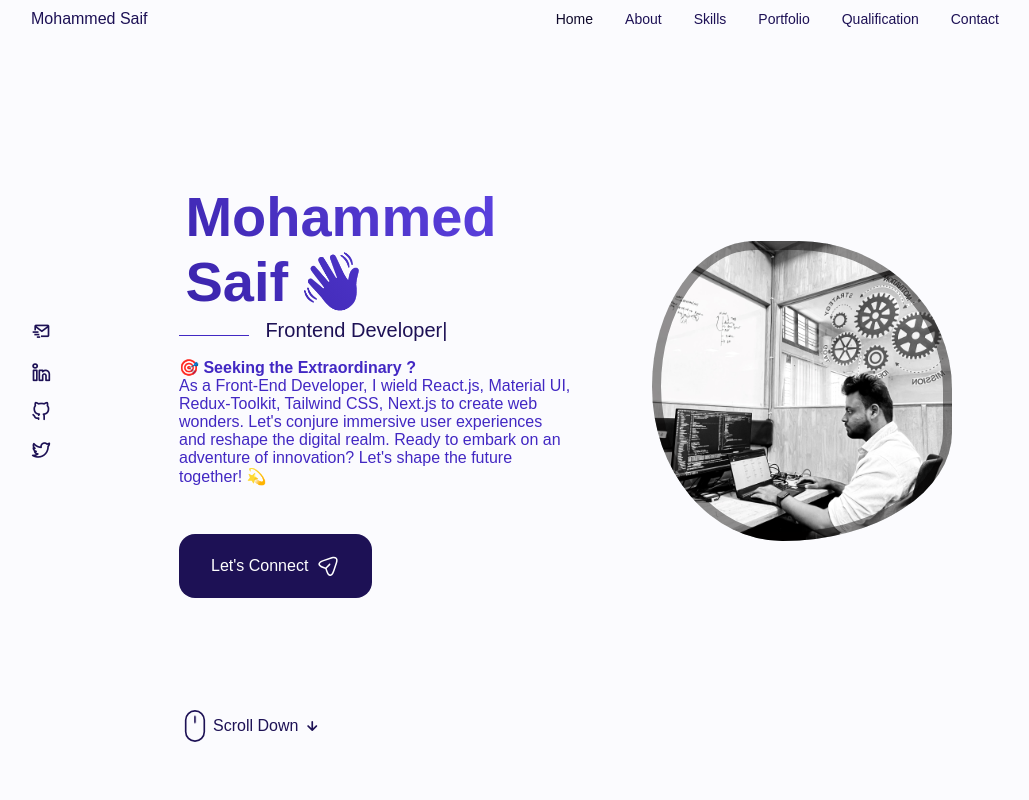
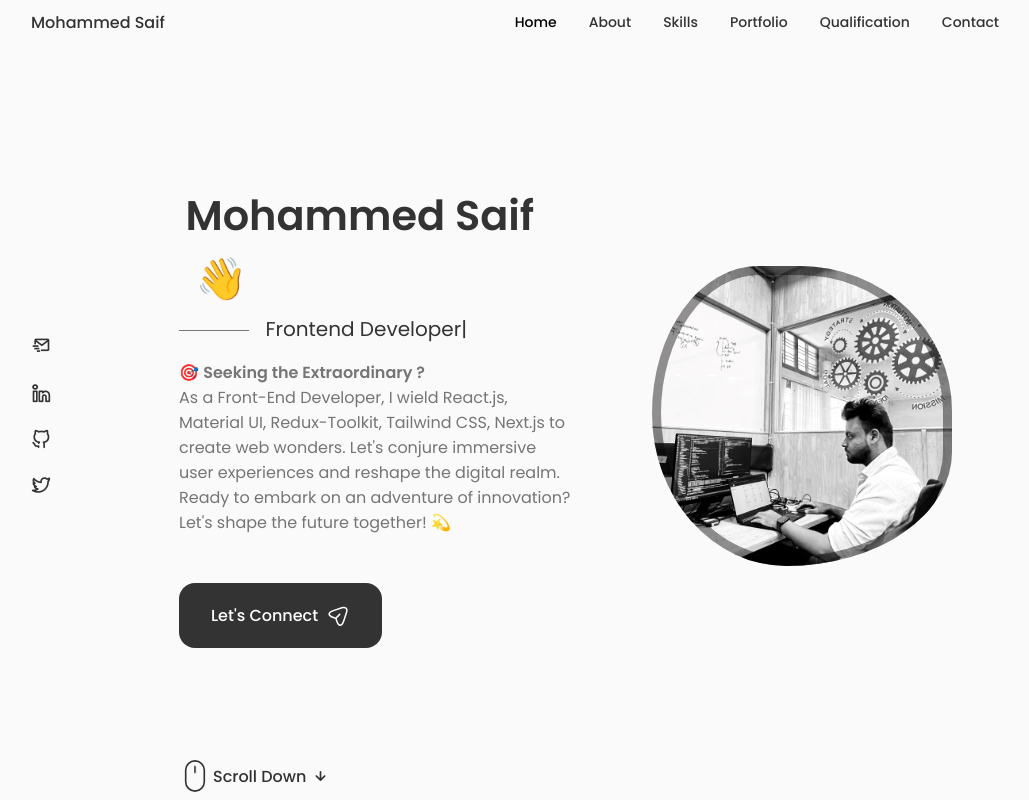
Before and after one commit to mohammedsaif001/portfolioResume, a React (Create React App) app: page / in a window 1280 px wide. Shown: the top 800 px of the page, without its empty margins (125-1154 px from the left). Built offline with nearby package versions, Linux system fonts and the light colour scheme.

Commit message:
Fixing the Color palette

```diff
--- a/src/App.css
+++ b/src/App.css
@@ -1,28 +1,26 @@
+/*=============== GOOGLE FONTS ===============*/
+@import url("https://fonts.googleapis.com/css2?family=Poppins:wght@400;500;600&display=swap");
+
+/*=============== VARIABLES CSS ===============*/
 :root {
   --header-height: 3rem;
 
   /*========== Colors ==========*/
-  /* Change Favorite Color:
-         Purple/Violet: 250
-         Blue: 210
-         Teal: 170
-         Pink: 340
-      */
-    --hue: 250;
-    --sat: 66%;
-    --lig: 75%;
+  /*Color mode HSL(hue, saturation, lightness)*/
+    --hue: 0;
+    --sat: 0%;
   --title-color: hsl(var(--hue), var(--sat), 20%);
-  --title-color-dark: hsl(var(--hue), var(--sat), 10%);
+  --title-color-dark: hsl(var(--hue), var(--sat), 0%);
   --text-color: hsl(var(--hue), var(--sat), 46%);
-  --body-color: hsl(var(--hue), 60%, 99%);
+  --body-color: hsl(var(--hue), var(--sat), 98%);
   --container-color: #fff;
 
   /*========== Font and typography ==========*/
   --body-font: "Poppins", sans-serif;
 
   /*.5rem = 8px | 1rem = 16px ...*/
-  --big-font-size: 3.5rem;
-    --h1-font-size: 2.25rem;
+  --big-font-size: 2.59rem;
+    --h1-font-size: 2.2rem;
   --h2-font-size: 1.5rem;
   --h3-font-size: 1.25rem;
   --normal-font-size: 1rem;
@@ -230,12 +228,7 @@
 
 /* Gradient Text */
 .gradient-text {
-  background: linear-gradient(45deg,
-      hsl(var(--hue), var(--sat), 40%),
-      hsl(var(--hue), 80%, 60%));
-  -webkit-background-clip: text;
-  -webkit-text-fill-color: transparent;
-  background-clip: text;
+  color: var(--title-color);
 }
 
 /* Smooth Transition for Theme Changes */
```
